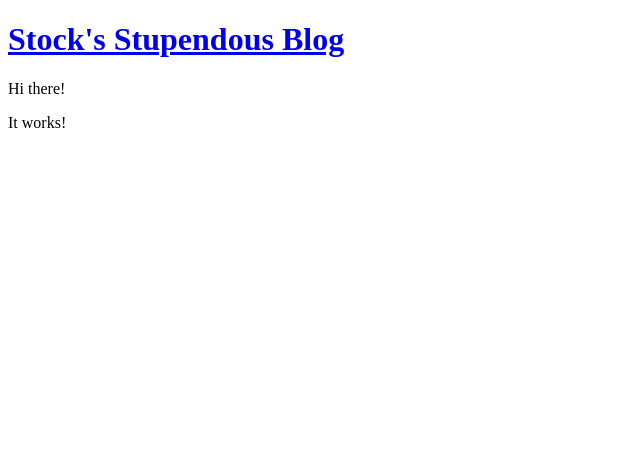
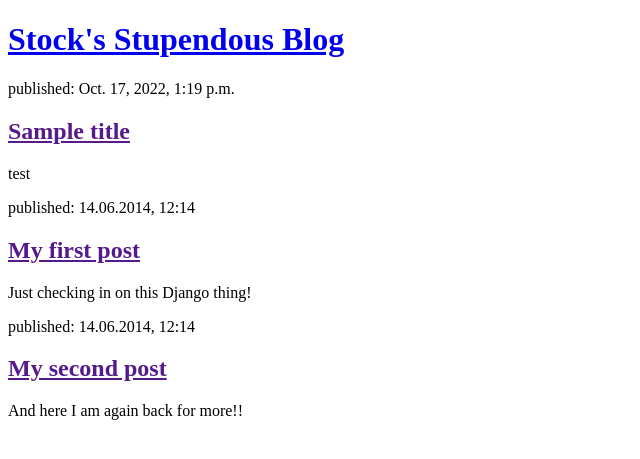
Before and after one commit to Momentum-Team-15/djangogirls-tutorial-shadowstock1, a Django app: page / in a window 1280 px wide. Shown: the top 459 px of the page, without its empty margins (0-640 px from the left). Run offline with Django 4.2, Linux system fonts and the light colour scheme; data comes from the database, SQL or seed files in the repository; both versions use the stored data as it was after the commit.

Commit message:
Modified templates to display posts from database.

```diff
--- a/blog/templates/blog/post_list.html
+++ b/blog/templates/blog/post_list.html
@@ -5,7 +5,25 @@
   </head>
   <body>
     <h1><a href="/">Stock's Stupendous Blog</a></h1>
-        <p>Hi there!</p>
-        <p>It works!</p>
+
+    {% for post in posts %}
+    <article>
+      <time>published: {{ post.published_date }}</time>
+      <h2><a href="">{{ post.title }}</a></h2>
+      <p>{{ post.text|linebreaksbr }}</p>
+    </article>
+    {% endfor %}
+
+    <article>
+      <time>published: 14.06.2014, 12:14</time>
+      <h2><a href="">My first post</a></h2>
+      <p>Just checking in on this Django thing!</p>
+    </article>
+
+    <article>
+      <time>published: 14.06.2014, 12:14</time>
+      <h2><a href="">My second post</a></h2>
+      <p>And here I am again back for more!!</p>
+    </article>
   </body>
 </html>
--- a/blog/views.py
+++ b/blog/views.py
@@ -1,7 +1,9 @@
 from django.shortcuts import render
-
+from django.utils import timezone
+from .models import Post
 # Create your views here.
 
 
 def post_list(request):
-    return render(request, 'blog/post_list.html', {})
+    posts = Post.objects.filter(published_date__lte=timezone.now()).order_by('published_date')
+    return render(request, 'blog/post_list.html', {'posts': posts})
```
Also changed, not shown: db.sqlite3. Lines whose indentation alone changed are shown as unchanged.
